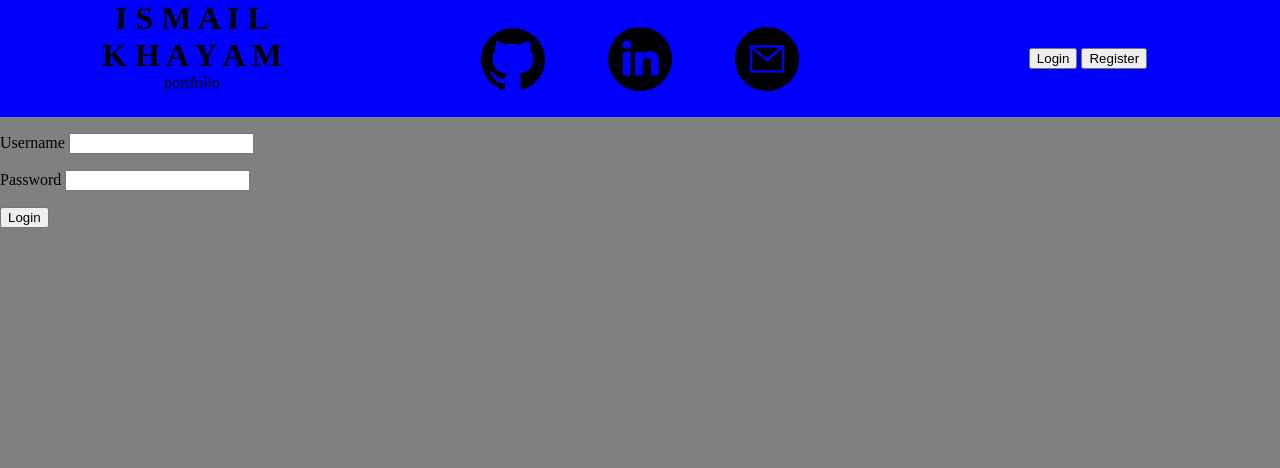
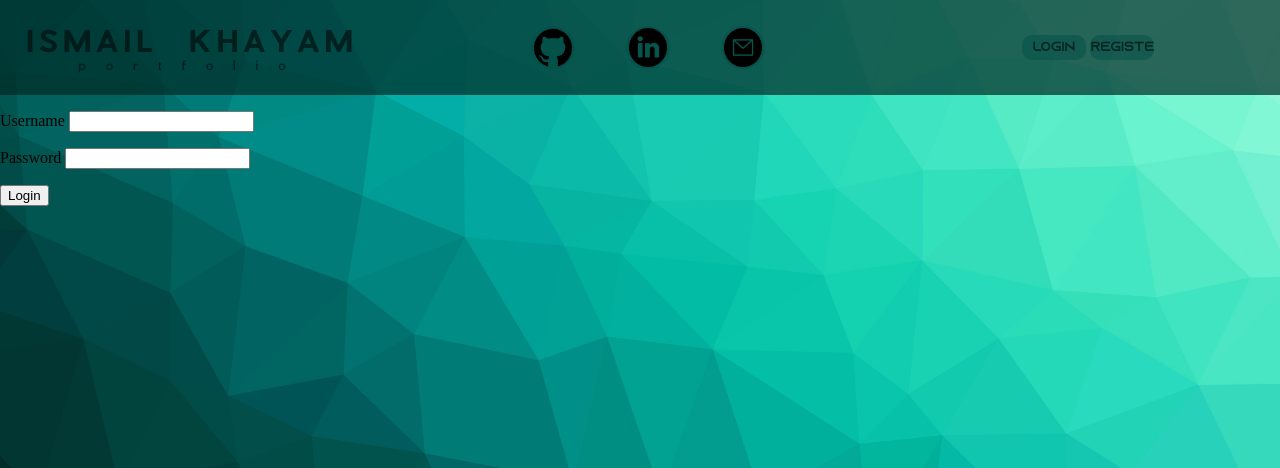
Before and after one commit to cyla00/portfolio, a PHP site: page /login.php in a window 1280 px wide. Shown: the top 468 px of the page. Run offline with PHP 8.4, Linux system fonts and the light colour scheme.

Commit message:
front_login

```diff
--- a/index_primario.php
+++ b/index_primario.php
@@ -21,6 +21,6 @@
     </div>
 
 
-
+    <script type="text/javascript" src="script.js"></script>
   </body>
 </html>
--- a/settore_header.php
+++ b/settore_header.php
@@ -1,14 +1,14 @@
-<header id="settore_alto">
+<header id="settore_header">
 
   <div id="contenitore_titolo">
+    <div id="home">
       <h1>
         <span>I</span>
         <span>S</span>
         <span>M</span>
         <span>A</span>
         <span>I</span>
-      <span>L</span>
-      <br>
+        <span>L &nbsp</span>
         <span>K</span>
         <span>H</span>
         <span>A</span>
@@ -17,6 +17,7 @@
         <span>M</span>
       </h1>
       <p>portfolio</p>
+    </div>
   </div>
 
   <div id="contenitore_contatti">
@@ -30,16 +31,16 @@
   <div id="contenitore_utente">
     <div class="cc">
       <div class="utente">
-        <form class="login_form" action="login.php" method="post">
+        <form id="login_form" action="login.php" method="post">
           <div class="login_input">
-            <input type="submit" name="login_submit" value="Login">
+            <input class="style_utente" type="submit" name="login_submit" value="Login">
           </div>
         </form>
       </div>
       <div class="utente">
-        <form class="sign_form" action="register.php" method="post">
+        <form id="sign_form" action="register.php" method="post">
           <div class="sign_input">
-            <input type="submit" name="sign_submit" value="Register">
+            <input class="style_utente" type="submit" name="sign_submit" value="Register">
           </div>
         </form>
       </div>
--- a/style.css
+++ b/style.css
@@ -21,25 +21,49 @@
 
 /* ############### GENERAL ################ */
 body{
-  background-color: grey;
+  background-image: url("./img/back.jpg");
+  background-repeat: no-repeat;
+  background-size: cover;
+  background-attachment: fixed;
   padding: 0;
   margin: 0;
 }
 /* ############### INDEX_PRIMARIO ################ */
-#settore_alto{
-  background-color: blue;
+#settore_header{
+  background-color:  rgba(1, 42, 38, 0.7);
   display: grid;
   grid-template-columns: 30% 40% 30%;
   grid-template-rows: 100%;
 }
 #contenitore_titolo{
   text-align: center;
+  align-items: center;
+  display: flex;
+  justify-content: center;
 }
-#contenitore_titolo h1{
+#home{
+  display: grid;
+  grid-template-columns: 100%;
+  grid-template-rows: 70% 30%;
+  text-align: center;
+}
+#home h1{
+  display: flex;
+  text-align: center;
   margin: auto;
+  color: rgba(1, 15, 15, 0.7);
+  font-family: PierBold;
+  font-size: 2.3vw;
+  letter-spacing: 5px;
 }
-#contenitore_titolo p{
-  margin: 0;
+#home p{
+  display: flex;
+  text-align: center;
+  color: rgba(1, 15, 15, 0.7);
+  letter-spacing: 20px;
+  margin: auto;
+  font-family: PierNorm;
+  font-size: 1vw;
 }
 
 #contenitore_contatti{
@@ -52,15 +76,24 @@ body{
   margin: auto;
 }
 .btn{
+  background-color: rgba(2, 79, 71, 0.5);
   margin: 2vw;
-  background: none;
+  padding: 1%;
   border: none;
-  border-radius: 100%;
+  border-radius: 100px;
   align-items: center;
+  outline: none;
+}
+.btn:hover{
+  background-color: rgba(1, 128, 117, 0.5);
+  transition: 0.2s;
+}
+.btn:active{
+  background-color: rgba(153, 250, 219, 0.5);
 }
 .img_alto{
   display: flex;
-  width: 5vw;
+  width: 3vw;
 }
 #contenitore_utente{
   text-align: center;
@@ -74,3 +107,21 @@ body{
 .cc{
   margin: auto;
 }
+.style_utente{
+  color: rgba(1, 15, 15, 0.7);
+  font-family: Azonix;
+  width: 5vw;
+  height: 2vw;
+  background-color: rgba(2, 79, 71, 0.5);
+  padding: 1%;
+  border: none;
+  border-radius: 10px;
+  outline: none;
+}
+.style_utente:hover{
+  background-color: rgba(1, 128, 117, 0.5);
+  transition: 0.2s;
+}
+.style_utente:active{
+  background-color: rgba(153, 250, 219, 0.5);
+}
```
Also changed, not shown: register.php (+10 -7 lines), img/back.jfif (added), img/back.jpg (added). Lines whose indentation alone changed are shown as unchanged.
